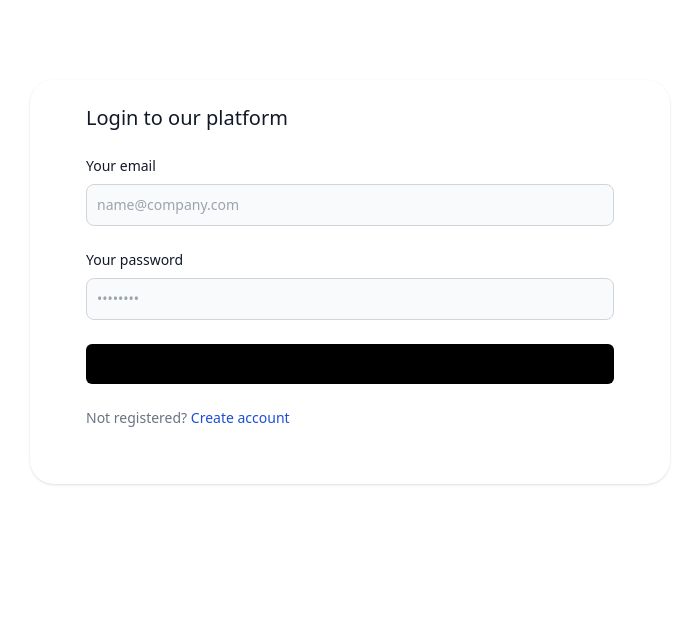
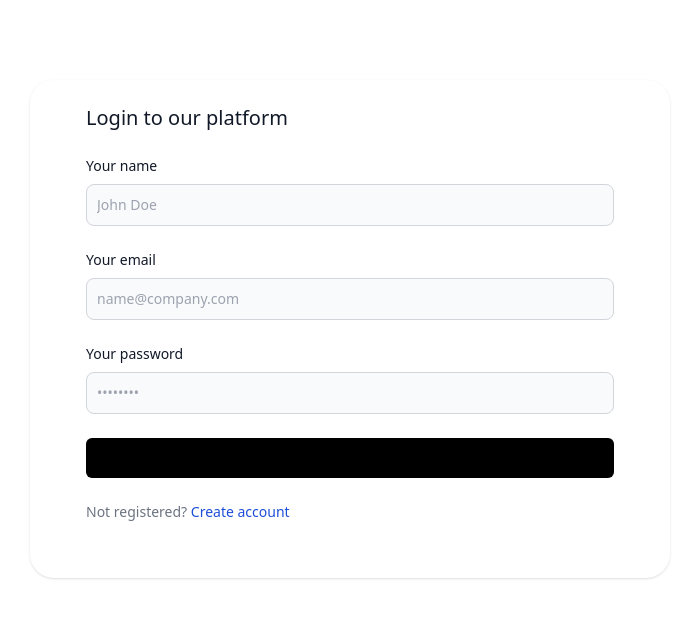
Before and after one commit to anishphilip012git/sbuhack24, a Next.js app in the folder uicode/firebase-app/: page /login in a window 1280 px wide. Shown: the top 618 px of the page, without its empty margins (290-989 px from the left). Built offline with nearby package versions, Linux system fonts and the light colour scheme.

Commit message:
login test

```diff
--- a/uicode/firebase-app/src/pages/login.js
+++ b/uicode/firebase-app/src/pages/login.js
@@ -4,6 +4,7 @@ import "../app/globals.css"
 import { redirect } from 'next/dist/server/api-utils'
 
 const login = () => {
+    const [name,setName]=useState("")
     const [email,setEmail] = useState("")
     const [password,setPassword] = useState("")
 
@@ -30,6 +31,10 @@ const login = () => {
         // redirect("/")
         alert(email)
 
+
+    }
+    const handleSignup=async (e)=>{
+        e.preventDefault();
     }
     return (
         <>
@@ -37,6 +42,10 @@ const login = () => {
 
                 <form className="space-y-6 px-6 lg:px-8 pb-4 sm:pb-6 xl:pb-8" onSubmit={handleSubmit} action="/">
                     <h3 className="text-xl font-medium text-gray-900 dark:text-white">Login to our platform</h3>
+                    <div>
+                        <label  className="text-sm font-medium text-gray-900 block mb-2 dark:text-gray-300">Your name</label>
+                        <input onChange={e=>setName(e.target.value)} type="name" name="email" className="bg-gray-50 border border-gray-300 text-gray-900 sm:text-sm rounded-lg focus:ring-blue-500 focus:border-blue-500 block w-full p-2.5 dark:bg-gray-600 dark:border-gray-500 dark:placeholder-gray-400 dark:text-white" placeholder="John Doe" required="" />
+                    </div>
                     <div>
                         <label  className="text-sm font-medium text-gray-900 block mb-2 dark:text-gray-300">Your email</label>
                         <input onChange={e=>setEmail(e.target.value)} type="email" name="email" className="bg-gray-50 border border-gray-300 text-gray-900 sm:text-sm rounded-lg focus:ring-blue-500 focus:border-blue-500 block w-full p-2.5 dark:bg-gray-600 dark:border-gray-500 dark:placeholder-gray-400 dark:text-white" placeholder="name@company.com" required="" />
@@ -46,11 +55,12 @@ const login = () => {
                         <input onChange={e=> setPassword(e.target.value)} type="password" name="password" placeholder="••••••••" className="bg-gray-50 border border-gray-300 text-gray-900 sm:text-sm rounded-lg focus:ring-blue-500 focus:border-blue-500 block w-full p-2.5 dark:bg-gray-600 dark:border-gray-500 dark:placeholder-gray-400 dark:text-white" required="" />
                     </div>
 
+
                     <button type="submit" className="hover:scale-110  dark:text-slate-700 bg-black w-full  dark:bg-white  text-base font-medium px-4 py-2 rounded-md mt-12">
                         Login to your account
                     </button>
                     <div className="text-sm font-medium text-gray-500 dark:text-gray-300">
-                        Not registered? <a href="" className="text-blue-700 hover:underline dark:text-blue-500">Create account</a>
+                        Not registered? <a href="" className="text-blue-700 hover:underline dark:text-blue-500" onClick={handleSignup}>Create account</a>
                     </div>
                 </form>
             </div>
```
